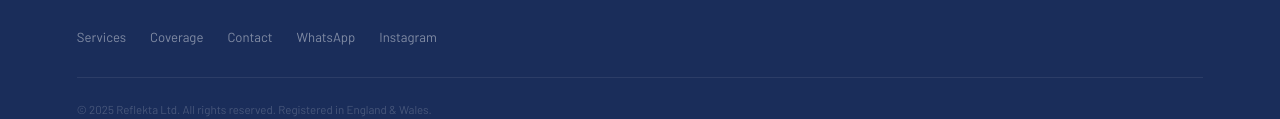
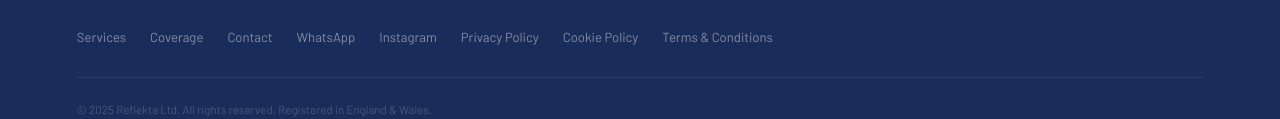
Before and after one commit to jordandales/reflektaltd, a plain HTML site: page index.html in a window 1280 px wide. Shown: the part 5575-5694 px from the top of the page. Drawn offline with nearby package versions, Linux system fonts and the light colour scheme; a web font is replaced by a local one.

Commit message:
Update index.html

```diff
--- a/index.html
+++ b/index.html
@@ -828,7 +828,11 @@ height="0" width="0" style="display:none;visibility:hidden"></iframe></noscript>
     <a href="#coverage">Coverage</a>
     <a href="#contact">Contact</a>
     <a href="https://wa.me/447377987124" target="_blank">WhatsApp</a>
-    <a href="https://www.instagram.com/reflektaltd.co.uk?igsh=MWhkZDBxOHB1cThtbA%3D%3D&utm_source=qr" target="_blank">Instagram</a>
+     <a href="https://www.instagram.com/reflektaltd.co.uk?utm_source=qr" target="_blank">Instagram</a>
+<a href="/privacy-policy.html">Privacy Policy</a>
+<a href="/cookie-policy.html">Cookie Policy</a>
+<a href="/terms.html">Terms & Conditions</a>
+</div>
   </div>
   <div class="footer-bottom">© 2025 Reflekta Ltd. All rights reserved. Registered in England & Wales.</div>
 </footer>
```
